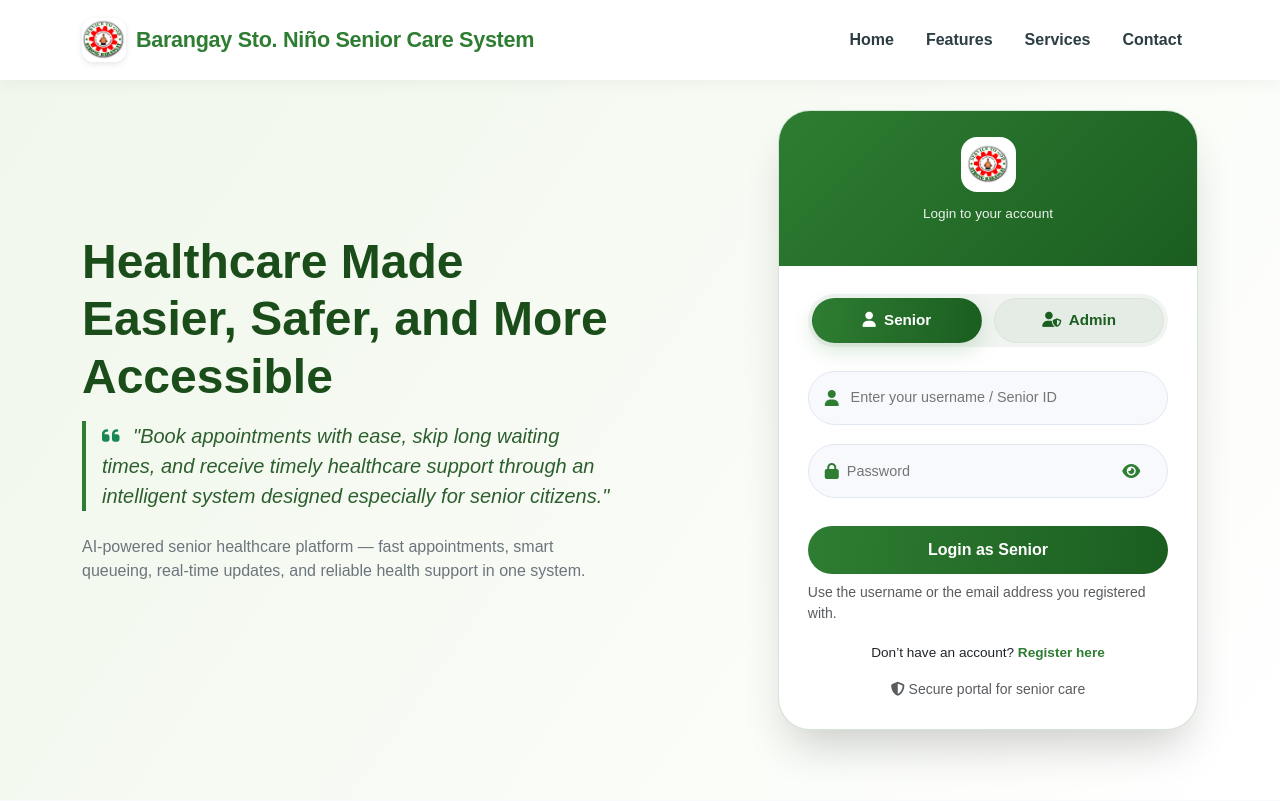
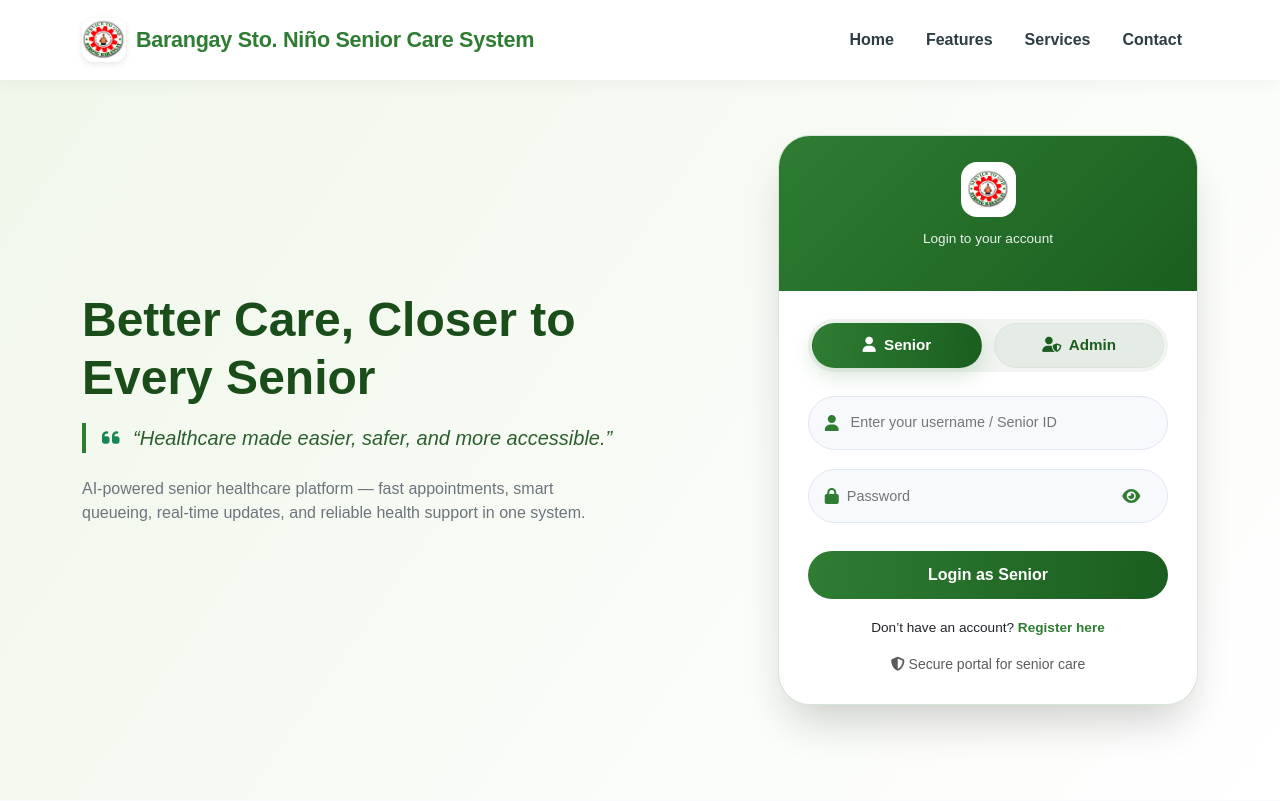
Before and after one commit to caryllybanez6/senior_health_system, a Flask app: page / in a window 1280 px wide. Shown: the top 801 px of the page. Run offline with Flask 3, Linux system fonts and the light colour scheme.

Commit message:
Revert "Update hero quote on homepage"
This reverts commit 8cb3d3aa1b918d9e24d9efacf07672b5a328ca05.

```diff
--- a/templates/index.html
+++ b/templates/index.html
@@ -411,12 +411,12 @@
                     <div class="mb-4">
 
                        <h1 class="display-5 fw-bold" style="color: #1b4d1b;">
-    Healthcare Made Easier, Safer, and More Accessible
+    Better Care, Closer to Every Senior
 </h1>
 
 <div class="hero-quote mt-3">
     <i class="fas fa-quote-left me-2 text-success"></i>
-   "Book appointments with ease, skip long waiting times, and receive timely healthcare support through an intelligent system designed especially for senior citizens."
+    “Healthcare made easier, safer, and more accessible.”
 </div>
 
 <p class="mt-4 text-secondary">
@@ -445,7 +445,7 @@
                                 <input type="hidden" name="user_type" id="userTypeField" value="senior">
                                 <div class="input-group-custom">
                                     <i class="fas fa-user"></i>
-                                    <input type="text" id="usernameField" placeholder="Username, Email, or Senior ID" name="username" autocomplete="off" value="{{ username or '' }}">
+                                    <input type="text" id="usernameField" placeholder="Username" name="username" autocomplete="off">
                                 </div>
                                 <div class="input-group-custom">
                                     <i class="fas fa-lock"></i>
@@ -454,7 +454,6 @@
                                 </div>
                                 <button type="submit" class="btn-login mt-2" id="loginBtnAction">Login</button>
                             </form>
-                            <p class="small text-muted mt-2">Use the username or the email address you registered with.</p>
                             <div class="register-link">
                                 Don’t have an account? <a href="/register">Register here</a>
                             </div>
@@ -595,8 +594,7 @@
                 opt.classList.add('active');
                 const userType = opt.getAttribute('data-type');
                 updateUserType(userType);
-                document.getElementById('userTypeField').value = userType;
-                // store selection for future
+                // (optional) store for future
                 sessionStorage.setItem('selectedUserType', userType);
             });
         });
```
